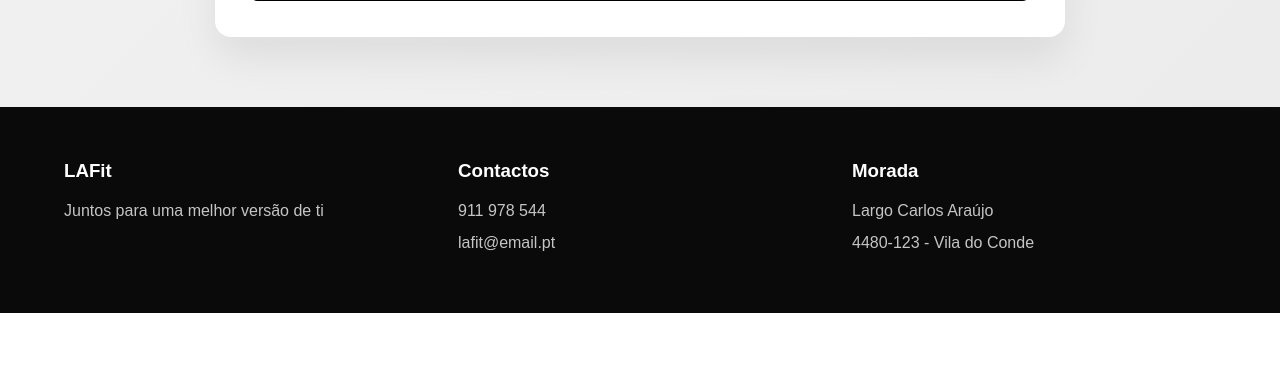
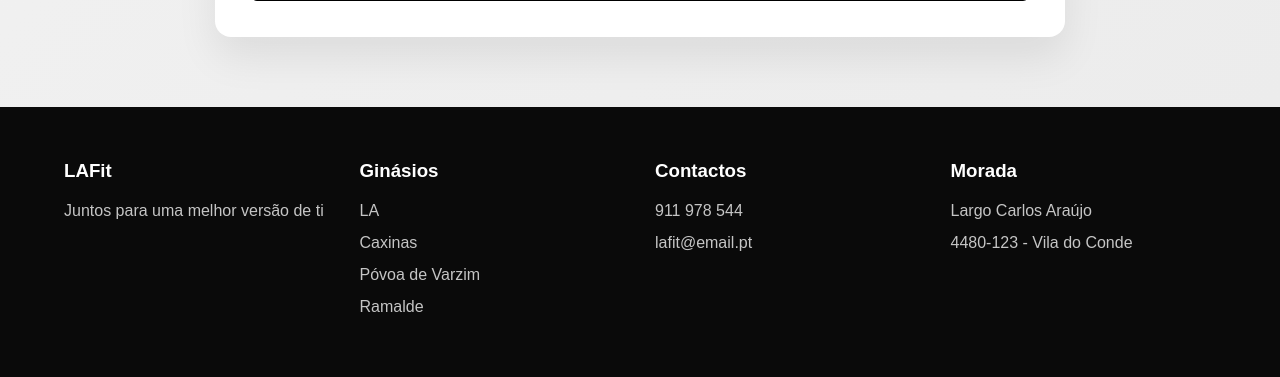
Before and after one commit to FEUP-LTW-2026/LA-Fit, a PHP site: page /inscricao.html in a window 1280 px wide. Shown: the part 1476-1853 px from the top of the page. Before the commit the page ends 1789 px from the top, so only its background shows below. Run offline with PHP 8.4, Linux system fonts and the light colour scheme.

Commit message:
footer mod

```diff
--- a/css/positioning.css
+++ b/css/positioning.css
@@ -102,6 +102,6 @@
 
 .rodape-caixa {
     display: grid;
-    grid-template-columns: repeat(3, 1fr);
+    grid-template-columns: repeat(4, 1fr);
     gap: 30px;
 }
--- a/inscricao.html
+++ b/inscricao.html
@@ -109,9 +109,9 @@
                                     <label for="ginasio">Ginásio Preferido </label>
                                     <select id="ginasio" name="ginasio">
                                         <option>LA</option>
-                                        <option>Vila do Conde</option>
+                                        <option>Caxinas</option>
                                         <option>Póvoa de Varzim</option>
-                                        <option>Porto</option>
+                                        <option>Ramalde</option>
                                     </select>
                                 </div>
                             </div>
@@ -137,6 +137,14 @@
             </div>
 
             <div>
+                <h3>Ginásios</h3>
+                <p>LA</p>
+                <p>Caxinas</p>
+                <p>Póvoa de Varzim</p>
+                <p>Ramalde</p>
+            </div>
+
+            <div>
                 <h3>Contactos</h3>
                 <p>911 978 544</p>
                 <p>lafit@email.pt</p>
```
Also changed, not shown: index.html (+8 -0 lines), login.html (+8 -0 lines).
